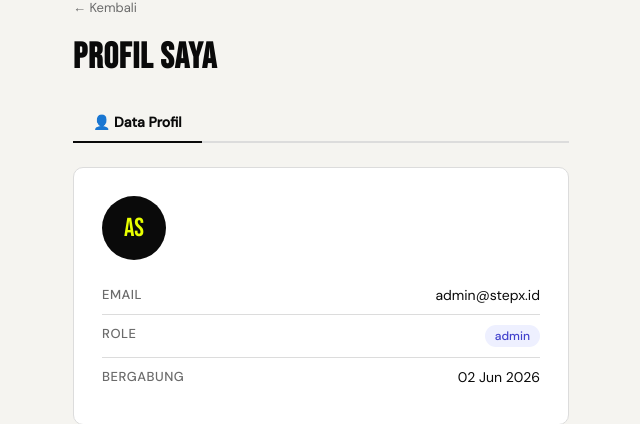
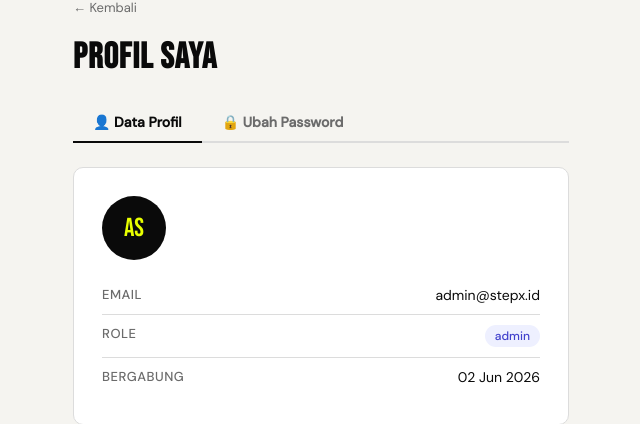
Before and after one commit to johnedwardd/easpemweb, a PHP site: page /profile.php in a window 1280 px wide. Shown: the part 119-543 px from the top of the page, without its empty margins (319-959 px from the left). Run offline with PHP 8.4, Linux system fonts and the light colour scheme; a user stored in the database is signed in; data comes from the database, SQL or seed files in the repository.

```diff
--- a/assets/css/style.css
+++ b/assets/css/style.css
@@ -41,7 +41,7 @@ button{font-family:var(--font-body);cursor:pointer}
 /* FIELD */
 .field{margin-bottom:20px}
 .field label{display:block;font-size:12px;text-transform:uppercase;letter-spacing:.8px;color:var(--muted);margin-bottom:6px;font-weight:500}
-.field input,.field select,.field textarea{width:100%;border:1.5px solid var(--border);border-radius:var(--radius);padding:10px 14px;font-family:var(--font-body);font-size:14px;background:var(--white);outline:none;transition:border-color .15s}
+.field input,.field select,.field textarea{width:100%;border:1.5px solid var(--border);border-radius:var(--radius);padding:10px 14px;font-family:var(--font-body);font-size:14px;background:var(--white);outline:none;transition:border-color .15s;box-sizing:border-box}
 .field input:focus,.field select:focus,.field textarea:focus{border-color:var(--brand)}
 
 /* BUTTONS */
--- a/index.php
+++ b/index.php
@@ -26,7 +26,7 @@ if ($_SERVER['REQUEST_METHOD'] === 'POST') {
 
         if (!$user) {
             $error = 'Email tidak ditemukan!';
-        } elseif (!password_verify($pass, $user['password'])) {
+        } elseif (!password_verify($pass,$user['password'])) {
             $error = 'Password yang dimasukkan salah!';
         } else {
             // Simpan session
@@ -81,6 +81,9 @@ if ($_SERVER['REQUEST_METHOD'] === 'POST') {
       </div>
       <button type="submit" class="btn-primary full">Masuk</button>
     </form>
+    <p style="text-align:right;margin-top:8px;font-size:13px">
+      <a href="forgot_password.php" style="color:var(--muted)">Lupa password?</a>
+    </p>
 
     <p style="text-align:center;margin-top:16px;font-size:14px;color:var(--muted)">
       Belum punya akun? <a href="register.php" style="color:var(--accent);font-weight:600">Daftar sekarang</a>
--- a/profile.php
+++ b/profile.php
@@ -43,7 +43,36 @@ if ($action === 'edit_profil') {
     }
 }
 
-// 2. Tambah / edit alamat
+// 2. Ganti password
+if ($action === 'ganti_password') {
+    $passLama  = trim($_POST['pass_lama']  ?? '');
+    $passBaru  = trim($_POST['pass_baru']  ?? '');
+    $passBaru2 = trim($_POST['pass_baru2'] ?? '');
+
+    if (!$passLama || !$passBaru || !$passBaru2) {
+        $error = 'Semua field password wajib diisi!';
+    } elseif (strlen($passBaru) < 6) {
+        $error = 'Password baru minimal 6 karakter!';
+    } elseif ($passBaru !== $passBaru2) {
+        $error = 'Konfirmasi password baru tidak cocok!';
+    } else {
+        // Verifikasi password lama
+        $passLamaValid = password_verify($passLama, $u['password'])
+                      || $passLama === $u['password']; // fallback plain text
+        if (!$passLamaValid) {
+            $error = 'Password lama tidak sesuai!';
+        } else {
+            $hashed = password_hash($passBaru, PASSWORD_DEFAULT);
+            $st = $db->prepare('UPDATE users SET password = ? WHERE id = ?');
+            $st->bind_param('si', $hashed, $userId);
+            $st->execute();
+            $st->close();
+            $success = 'Password berhasil diubah!';
+        }
+    }
+}
+
+// 3. Tambah / edit alamat
 if ($action === 'simpan_alamat') {
     $alamatId      = (int)($_POST['alamat_id'] ?? 0);
     $label         = trim($_POST['label']          ?? 'Rumah');
@@ -85,7 +114,7 @@ if ($action === 'simpan_alamat') {
     }
 }
 
-// 3. Hapus alamat
+// 4. Hapus alamat
 if ($action === 'hapus_alamat') {
     $alamatId = (int)($_POST['alamat_id'] ?? 0);
     if ($alamatId > 0) {
@@ -97,7 +126,7 @@ if ($action === 'hapus_alamat') {
     }
 }
 
-// 4. Set alamat utama
+// 5. Set alamat utama
 if ($action === 'set_utama') {
     $alamatId = (int)($_POST['alamat_id'] ?? 0);
     if ($alamatId > 0) {
@@ -146,6 +175,7 @@ require_once __DIR__ . '/includes/header.php';
 ?>
 
 <style>
+.profile-wrap { padding:32px; max-width:560px; margin:0 auto; }
 .profile-tabs { display:flex; gap:0; border-bottom:2px solid var(--border); margin-bottom:24px; }
 .profile-tab  { padding:10px 20px; cursor:pointer; font-weight:600; font-size:14px; color:var(--muted); border-bottom:2px solid transparent; margin-bottom:-2px; transition:.2s; }
 .profile-tab.active { color:var(--text); border-bottom-color:var(--text); }
@@ -174,6 +204,7 @@ require_once __DIR__ . '/includes/header.php';
     <?php if ($u['role'] === 'pembeli'): ?>
     <div class="profile-tab <?= $editAlamat ? 'active' : '' ?>" onclick="switchTab('tab-alamat', this)">📍 Alamat</div>
     <?php endif; ?>
+    <div class="profile-tab" onclick="switchTab('tab-password', this)">🔒 Ubah Password</div>
   </div>
 
   <!-- TAB: PROFIL -->
@@ -307,6 +338,35 @@ require_once __DIR__ . '/includes/header.php';
   <?php endif; ?>
 </div>
 
+  <!-- TAB: PASSWORD -->
+  <div id="tab-password" class="tab-content">
+    <div class="profile-card">
+      <div style="display:flex;align-items:center;gap:10px;margin-bottom:20px">
+        <div style="width:40px;height:40px;background:var(--surface2);border-radius:50%;display:flex;align-items:center;justify-content:center;font-size:18px">🔒</div>
+        <div>
+          <div style="font-weight:700;font-size:15px">Ubah Password</div>
+          <div style="font-size:12px;color:var(--muted)">Pastikan password baru minimal 6 karakter</div>
+        </div>
+      </div>
+      <form method="POST" action="profile.php">
+        <input type="hidden" name="action" value="ganti_password">
+        <div class="field">
+          <label>Password Lama <span style="color:var(--accent2)">*</span></label>
+          <input type="password" name="pass_lama" placeholder="Masukkan password lama" required>
+        </div>
+        <div class="field">
+          <label>Password Baru <span style="color:var(--accent2)">*</span></label>
+          <input type="password" name="pass_baru" placeholder="Min. 6 karakter" required>
+        </div>
+        <div class="field">
+          <label>Konfirmasi Password Baru <span style="color:var(--accent2)">*</span></label>
+          <input type="password" name="pass_baru2" placeholder="Ulangi password baru" required>
+        </div>
+        <button type="submit" class="btn-primary">Simpan Password Baru</button>
+      </form>
+    </div>
+  </div>
+
 <script>
 function switchTab(id, el) {
   document.querySelectorAll('.tab-content').forEach(t => t.classList.remove('active'));
@@ -314,10 +374,14 @@ function switchTab(id, el) {
   document.getElementById(id).classList.add('active');
   el.classList.add('active');
 }
-// Buka tab alamat otomatis kalau ada ?tab=alamat di URL
-if (new URLSearchParams(location.search).get('tab') === 'alamat') {
+// Buka tab otomatis kalau ada ?tab= di URL
+const tabParam = new URLSearchParams(location.search).get('tab');
+if (tabParam === 'alamat') {
   const tabAlamat = document.querySelector('.profile-tab:nth-child(2)');
   if (tabAlamat) switchTab('tab-alamat', tabAlamat);
+} else if (tabParam === 'password') {
+  const tabPass = document.querySelector('.profile-tab:last-child');
+  if (tabPass) switchTab('tab-password', tabPass);
 }
 </script>
 
```
